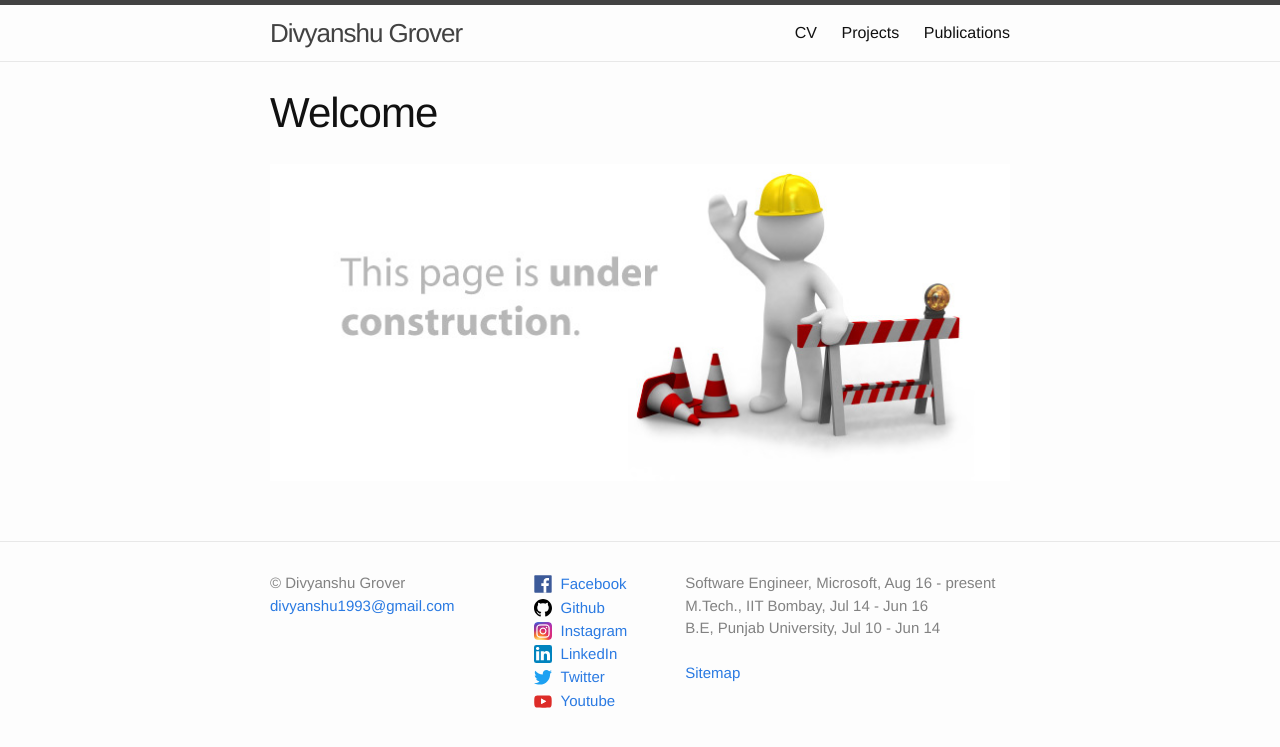
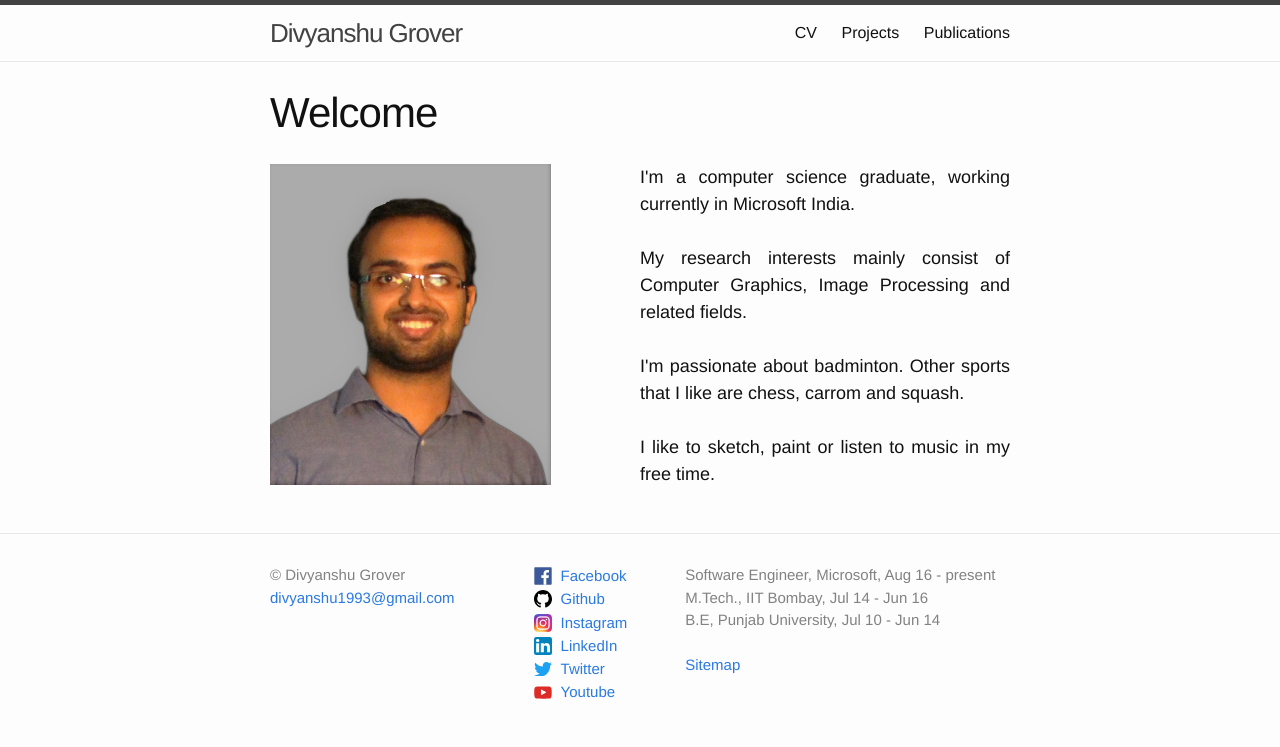
Before and after one commit to divyanshugrover/divyanshugrover.github.io, a Jekyll site: the page built from index.html, in a window 1280 px wide. Shown: the top 747 px of the page. Built offline with Jekyll 4.4.1, drawn with Linux system fonts in a browser that asks for light colours.

Commit message:
Added homepage content.

```diff
--- a/_config.yml
+++ b/_config.yml
@@ -51,6 +51,7 @@ twitter:
 insta_img: /assets/icon-instagram.png
 construction_img: /assets/construction.jpg
 acm_img: /assets/acm.gif
+me_img: /assets/me.png
 
 repository: divyanshugrover/divyanshugrover.github.io
 
--- a/_sass/minima/_layout.scss
+++ b/_sass/minima/_layout.scss
@@ -206,7 +206,7 @@
 }
 
 .post-content {
-  margin-bottom: $spacing-unit;
+  margin-bottom: 10px;
 
   h2 {
     font-size: 32px;
@@ -232,3 +232,39 @@
     }
   }
 }
+
+@media (min-width:601px) {
+  .bio {
+    vertically-align: center;
+
+	img {
+	  width: 38%;
+	  float: left;
+	}
+
+	p {
+	  width: 50%;
+	  float: right;
+	  font-size: 18px;
+	  text-align: justify;
+	}
+  }
+}
+
+@media (max-width:600px) {
+  .bio {
+    vertically-align: center;
+
+	img {
+      width: 100%;
+	  height: auto;
+	  margin: 0px 0px 15px 0px;
+	}
+
+	p {
+      width: 100%;
+	  font-size: 16px;
+	  margin: auto;
+	}
+  }
+}
--- a/index.html
+++ b/index.html
@@ -8,8 +8,14 @@ layout: default
   </header>
 
   <div class="post-content">
-    <div class="img">
-	  <img src="{{ site.construction_img }} " width=auto height=auto />
+    <div class="bio">
+      <img src="{{ site.me_img }} "/>
+	  <p>
+	    I'm a computer science graduate, working currently in Microsoft India.<br /><br />
+	    My research interests mainly consist of Computer Graphics, Image Processing and related fields.<br /><br />
+	    I'm passionate about badminton. Other sports that I like are chess, carrom and squash.<br /><br />
+	    I like to sketch, paint or listen to music in my free time.
+	  </p>
 	</div>
   </div>
 
```
Also changed, not shown: _posts/2017-01-14-welcome-to-jekyll.markdown (deleted, +0 -25 lines), assets/me.png (added).
